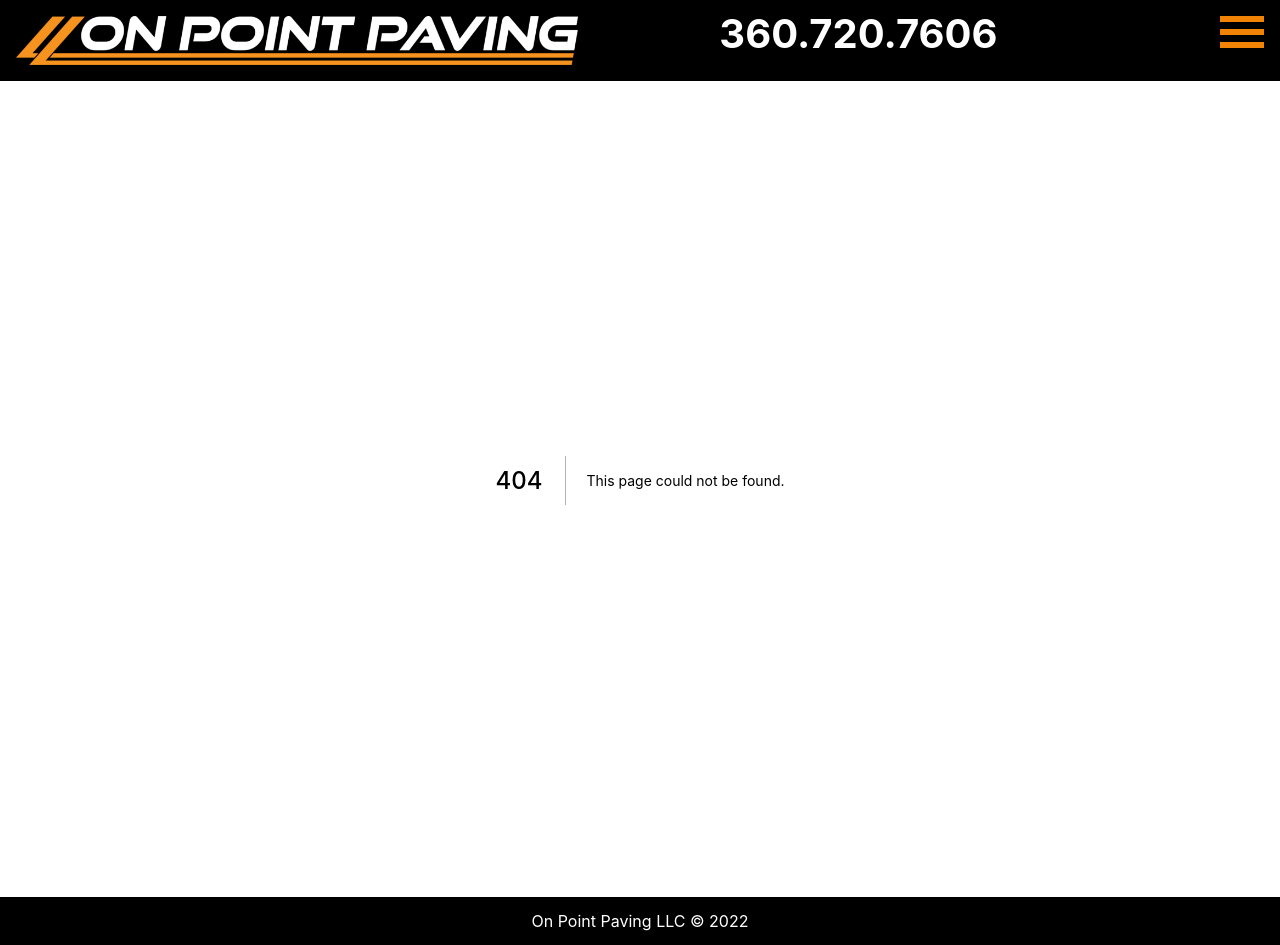
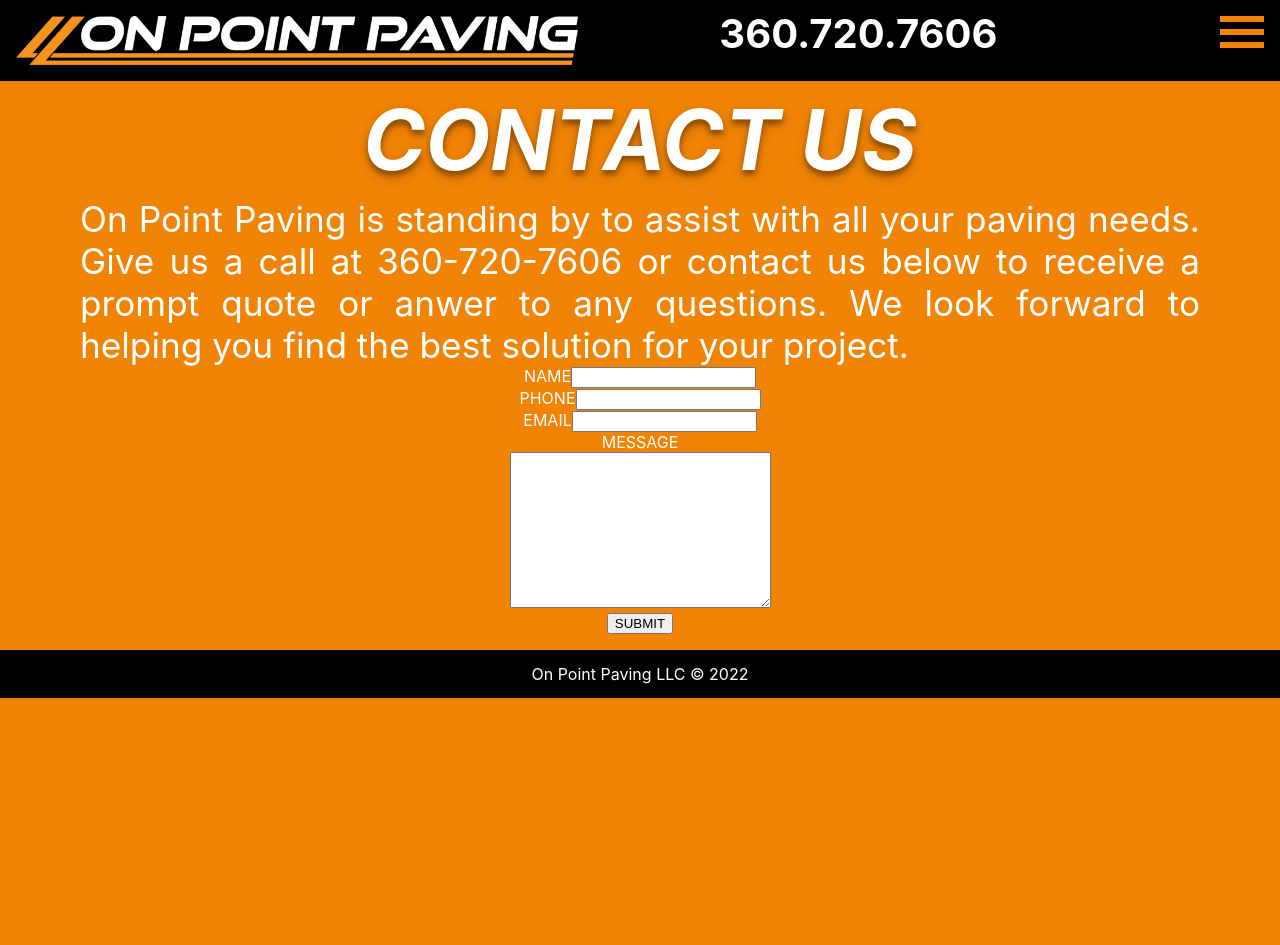
Before and after one commit to ryan-whittingham-v1/on-point-paving, a Next.js app: page /contact in a window 1280 px wide. Before the commit this address had no page. After the commit the page ends 800 px from the top, so only its background shows below. Built offline with nearby package versions, Linux system fonts and the light colour scheme.

Commit message:
add contact us with working form

```diff
--- a/components/Menu.js
+++ b/components/Menu.js
@@ -42,7 +42,7 @@
           <button onClick={() => handleRedirect('/')}>ABOUT US</button>
         </div>
         <div className={styles.option}>
-          <button onClick={() => handleRedirect('/')}>CONTACT US</button>
+          <button onClick={() => handleRedirect('/contact')}>CONTACT US</button>
         </div>
       </div>
     </div>
--- /dev/null
+++ b/pages/contact.js
@@ -0,0 +1,135 @@
+import Head from 'next/head';
+import React, { useState, useEffect } from 'react';
+
+import styles from '../styles/Contact.module.css';
+
+export default function Contact() {
+  const [formState, setFormState] = useState({
+    name: '',
+    phone: '',
+    email: '',
+    message: '',
+  });
+
+  const [honeypot, setHoneypot] = useState('');
+
+  function handleSubmit(e) {
+    e.preventDefault();
+    //hidden input that only bots would be able to see and use
+    if (honeypot) {
+      console.log('bot detected');
+      return;
+    }
+    const url =
+      'https://script.google.com/macros/s/AKfycbyM9TlvuuHiC3-mg9WiVUuo4DzPzps6hCkNC1_3P5zOfGzSjQg76IB1E4qH3GNofGRS/exec';
+    const data = formState;
+    var xhr = new XMLHttpRequest();
+    xhr.open('POST', url);
+    // xhr.withCredentials = true;
+    xhr.setRequestHeader('Content-Type', 'application/x-www-form-urlencoded');
+    xhr.onreadystatechange = function () {
+      if (xhr.readyState === 4 && xhr.status === 200) {
+        console.log('Form submitted');
+      }
+    };
+    // url encode form data for sending as post data
+    var encoded = Object.keys(data)
+      .map(function (k) {
+        return encodeURIComponent(k) + '=' + encodeURIComponent(data[k]);
+      })
+      .join('&');
+    xhr.send(encoded);
+  }
+
+  return (
+    <div className={styles.mainContainer}>
+      <Head>
+        <title>On Point Paving</title>
+        <meta name="description" content="Generated by create next app" />
+        <link rel="icon" href="/favicon.ico" />
+      </Head>
+      <main>
+        <div className={styles.headingContainer}>
+          <h1>CONTACT US</h1>
+        </div>
+        <p className={styles.mainText}>
+          On Point Paving is standing by to assist with all your paving needs.
+          Give us a call at 360-720-7606 or contact us below to receive a prompt
+          quote or anwer to any questions. We look forward to helping you find
+          the best solution for your project.
+        </p>
+        <div className={styles.formContainer}>
+          <form className="gform" onSubmit={handleSubmit}>
+            <div className={styles.inputContainer}>
+              <label>
+                NAME
+                <input
+                  type="text"
+                  name="name"
+                  value={formState.name}
+                  onChange={(e) =>
+                    setFormState({ ...formState, name: e.target.value })
+                  }
+                />
+              </label>
+            </div>
+            <div className={styles.inputContainer}>
+              <label>
+                PHONE
+                <input
+                  type="tel"
+                  name="phone"
+                  value={formState.phone}
+                  onChange={(e) =>
+                    setFormState({ ...formState, phone: e.target.value })
+                  }
+                />
+              </label>
+            </div>
+            <div className={styles.inputContainer}>
+              <label>
+                EMAIL
+                <input
+                  type="email"
+                  name="email"
+                  value={formState.email}
+                  onChange={(e) =>
+                    setFormState({ ...formState, email: e.target.value })
+                  }
+                />
+              </label>
+            </div>
+            <div className={styles.inputContainer}>
+              <label>
+                MESSAGE
+                <br />
+                <textarea
+                  name="message"
+                  rows="10"
+                  cols="30"
+                  value={formState.message}
+                  onChange={(e) =>
+                    setFormState({ ...formState, message: e.target.value })
+                  }
+                />
+              </label>
+            </div>
+            <div className={styles.honeypot}>
+              <label>
+                HONEYPOT
+                <br />
+                <input
+                  name="honeypot"
+                  type="text"
+                  value={honeypot}
+                  onChange={(e) => setHoneypot(e.target.value)}
+                />
+              </label>
+            </div>
+            <button type="submit">SUBMIT</button>
+          </form>
+        </div>
+      </main>
+    </div>
+  );
+}
--- /dev/null
+++ b/styles/Contact.module.css
@@ -0,0 +1,61 @@
+.mainContainer {
+    flex: 1 100%;
+    margin: auto;
+    background: #f18305;
+    display: flex;
+    flex-direction: column;
+    justify-content: center;
+    align-items: center;
+  }
+
+  .headingContainer{
+    flex: 1 100%;
+    display: flex;
+    flex-direction: column;
+    color: white;
+    font-weight: bold;
+    margin: .5rem 1.5rem;
+    text-shadow: 0rem .3rem .3rem rgba(0, 0, 0, 0.25);
+    filter: drop-shadow(0px .3rem .3rem rgba(0, 0, 0, 0.25));
+    text-align: center;
+  }
+
+  .headingContainer h1 {
+      margin: 0;
+    padding: 0;
+    font-size: calc(1.25rem + 5vw);
+    font-style: italic;
+
+  }
+
+  .mainText {
+    color: white;
+    padding: 0;
+    margin: 0rem 1.5rem;
+    font-weight: 400;
+    font-size: calc(.8rem + 1.75vw);
+    text-align: justify;
+  }
+
+  .formContainer{
+    display: flex;
+    flex-direction: column;
+    justify-content: center;
+    text-align: center;
+  }
+
+  .formContainer label {
+    color: white;
+  }
+
+  .honeypot {
+    display: none;
+  }
+
+
+  @media all and (orientation: landscape) {
+    .mainText {
+        margin: 0rem 5rem;
+    }
+
+  }
```
